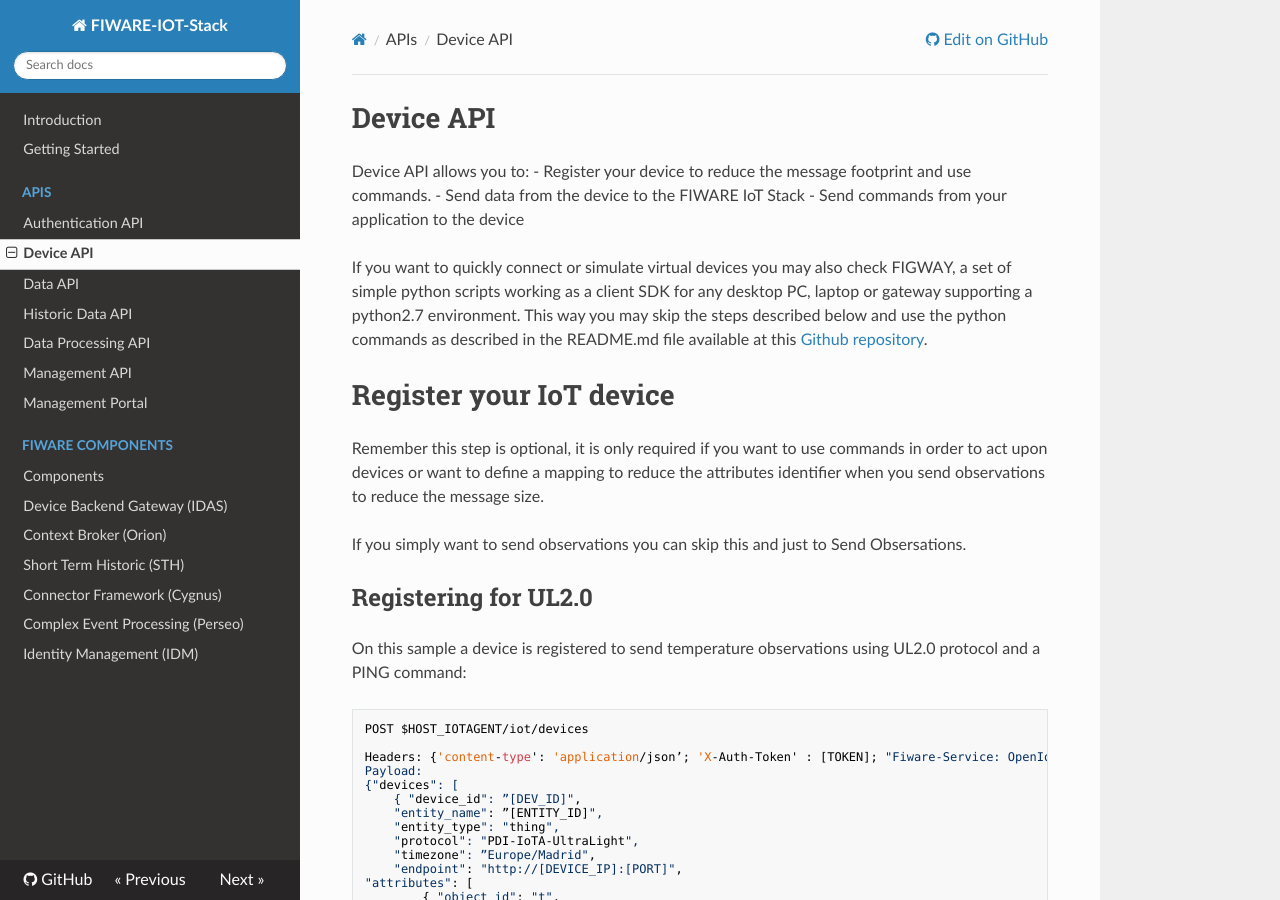
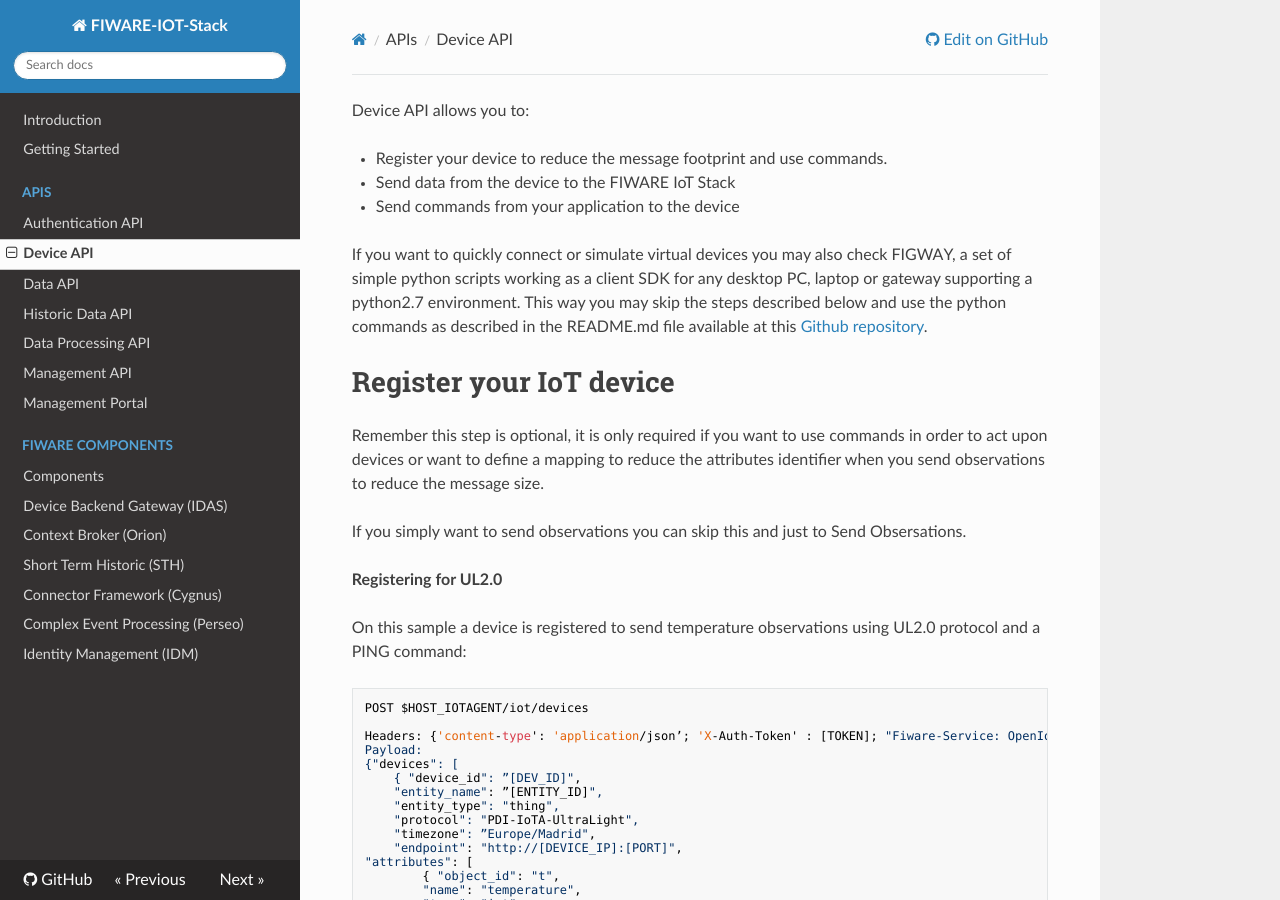
Before and after one commit to telefonicaid/thinking-cities, an MkDocs documentation site: the page built from docs/device_api.md, in a window 1280 px wide and 900 px high. Built offline with MkDocs 1.6.1, drawn with Linux system fonts in a browser that asks for light colours; nearby versions of some CDN libraries; old or Windows-style settings are respelled for this version of MkDocs.

Commit message:
Update device_api.md

```diff
--- a/docs/device_api.md
+++ b/docs/device_api.md
@@ -1,6 +1,6 @@
-# Device API
 
 Device API allows you to:
+
 - Register your device to reduce the message footprint and use commands.
 - Send data from the device to the FIWARE IoT Stack
 - Send commands from your application to the device
@@ -13,7 +13,7 @@
 
 If you simply want to send observations you can skip this and just to Send Obsersations.
 
-## Registering for UL2.0
+**Registering for UL2.0**
 
 On this sample a device is registered to send temperature observations using UL2.0 protocol and a PING command:
 
@@ -54,7 +54,7 @@
 - "commands": Used to indicate which commands the device supports. Depending on the "endpoint" configuration, commands will be considered as push or pull.
 - "static_attributes": Used to define static attributes (sent in every observation)
 
-## Registering for MQTT
+**Registering for MQTT**
 
 In this case, it will be necessary to provision a device in the MQTT IoT Agent:
 
@@ -89,7 +89,7 @@
 
 # Send Observations
 
-## Sending using UL2.0
+**Sending using UL2.0**
 
 Ultralight2.0 (UL2.0) is a proposed simplification of the SensorML (SML) standard – and get those devices sending  their measurements (observations) to the ContextBroker. Ultralight2.0 is selected in this example because of its simplicity.
 
@@ -115,7 +115,7 @@
 Finally, after connecting your IoT devices this way you (or any other developer with the right access permissions) should be able to use the Data API to read the NGSI entity assigned to your device or see the data on the Management Portal.
 
 
-## Sending using MQTT
+**Sending using MQTT**
 
 Devices (once provisioned under a service) can publish MQTT messages to the IoTAgent. Those messages contain one piece of information each. That means that one message will be translated into one single entity on the ContexBroker domain. The information can be typically sensors' measures.
 
```
